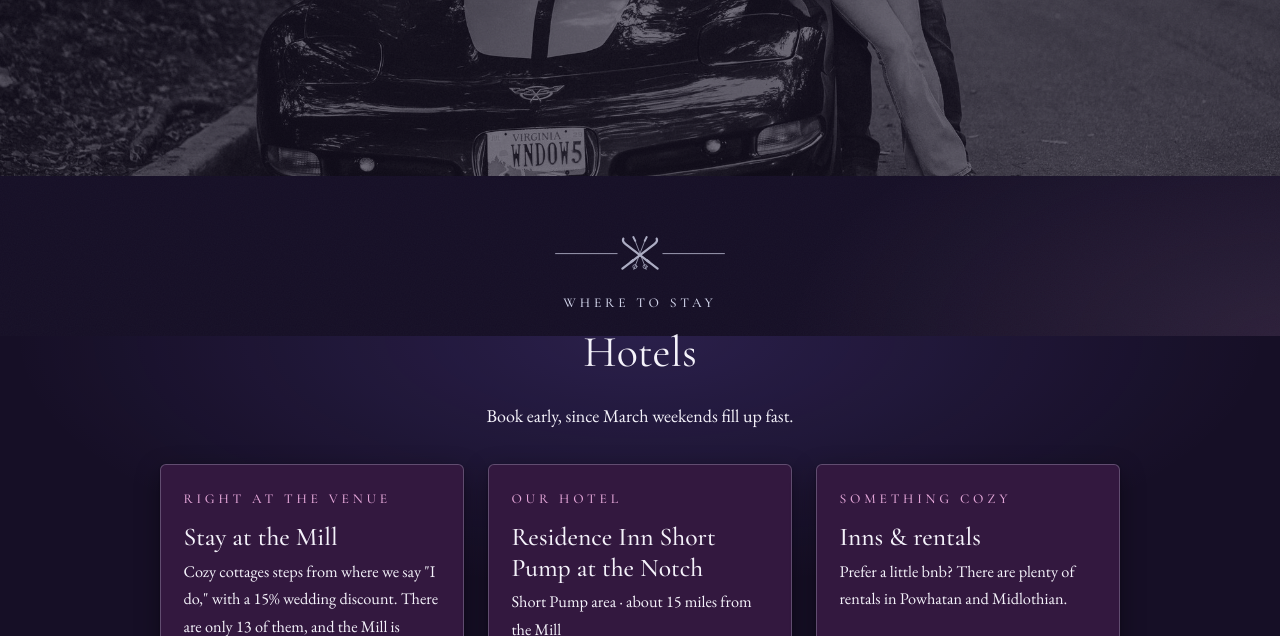
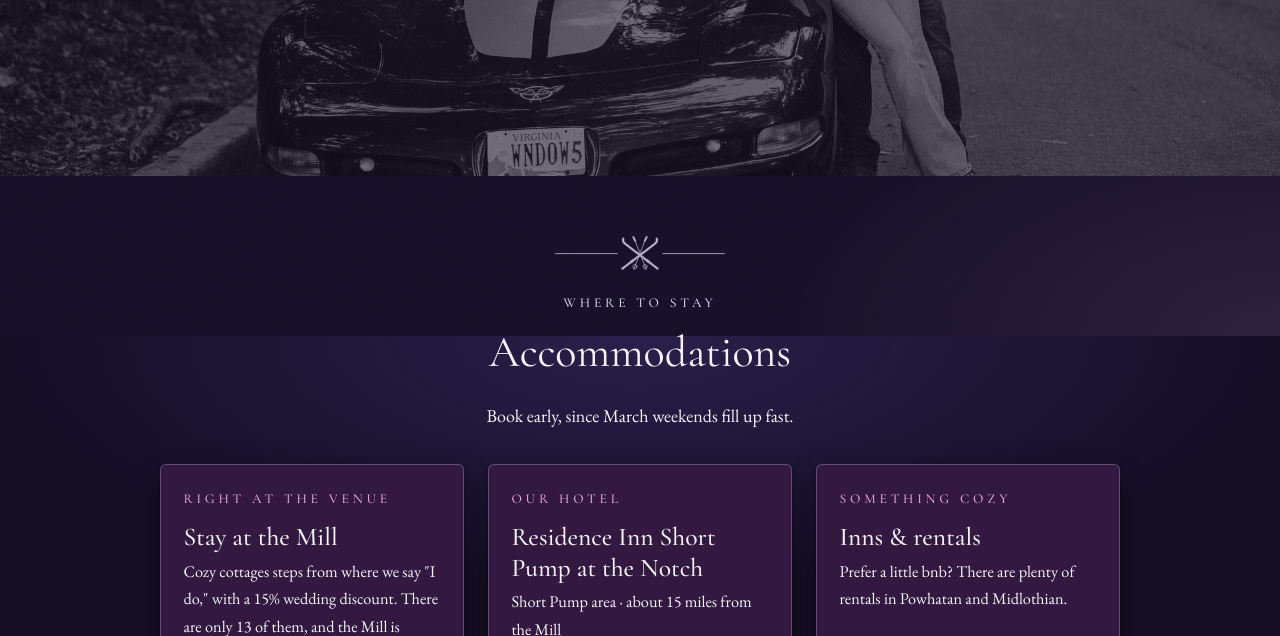
Before and after one commit to ibhannahlyons/ibhannahlyons.github.io, a plain HTML site: page travel.html in a window 1280 px wide. Shown: the part 464-1100 px from the top of the page. Drawn offline with nearby package versions, Linux system fonts and the light colour scheme.

Commit message:
Travel: where-to-stay heading says Accommodations, not Hotels
Co-Authored-By: Claude Opus 5.5 <noreply@anthropic.com>

```diff
--- a/travel.html
+++ b/travel.html
@@ -55,7 +55,7 @@
         <div class="center reveal">
           <svg class="flourish" viewBox="0 0 200 40" aria-hidden="true"><use href="img/botanical.svg?v=20261102h#skis"></use></svg>
           <span class="eyebrow">Where to stay</span>
-          <h2>Hotels</h2>
+          <h2>Accommodations</h2>
           <p class="narrow">Book early, since March weekends fill up fast.</p>
         </div>
         <div class="grid" style="margin:2rem auto 0; max-width:60rem">
```
